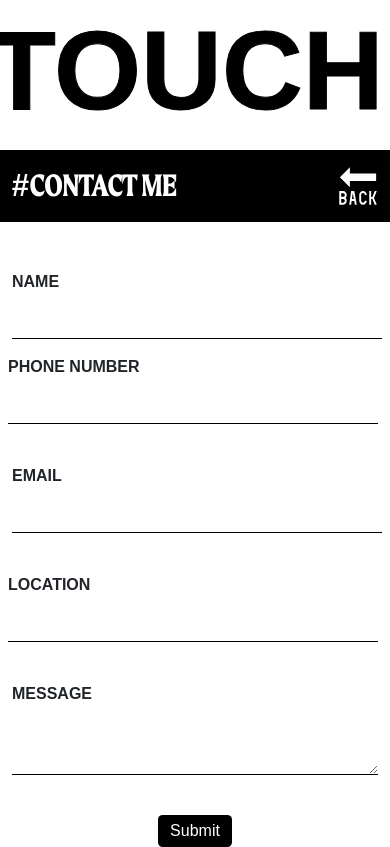
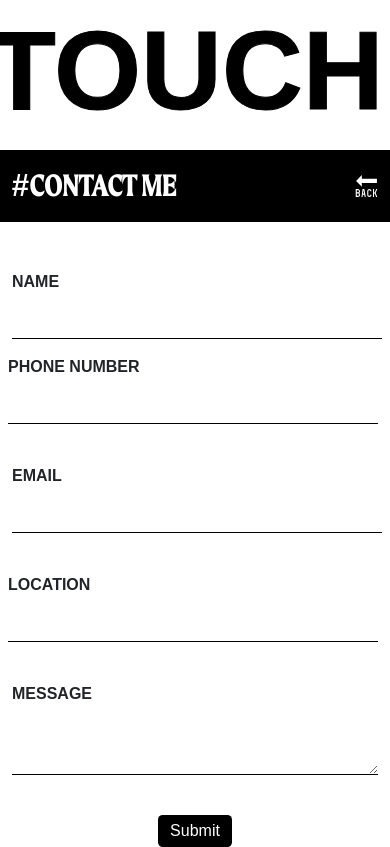
Before and after one commit to ait-varun/varun-portfolio, a Next.js app: page /get-in-touch in a window 390 px wide. Built offline with nearby package versions, Linux system fonts and the light colour scheme.

Commit message:
updated sizes

```diff
--- a/src/app/components/contact/page.module.css
+++ b/src/app/components/contact/page.module.css
@@ -64,4 +64,8 @@ input:-webkit-autofill{
   .getInTouch h1 {
     font-size: 8vw !important;
   }
+
+  .getInTouch img{
+    width: 6vw;
+  }
 }
```
